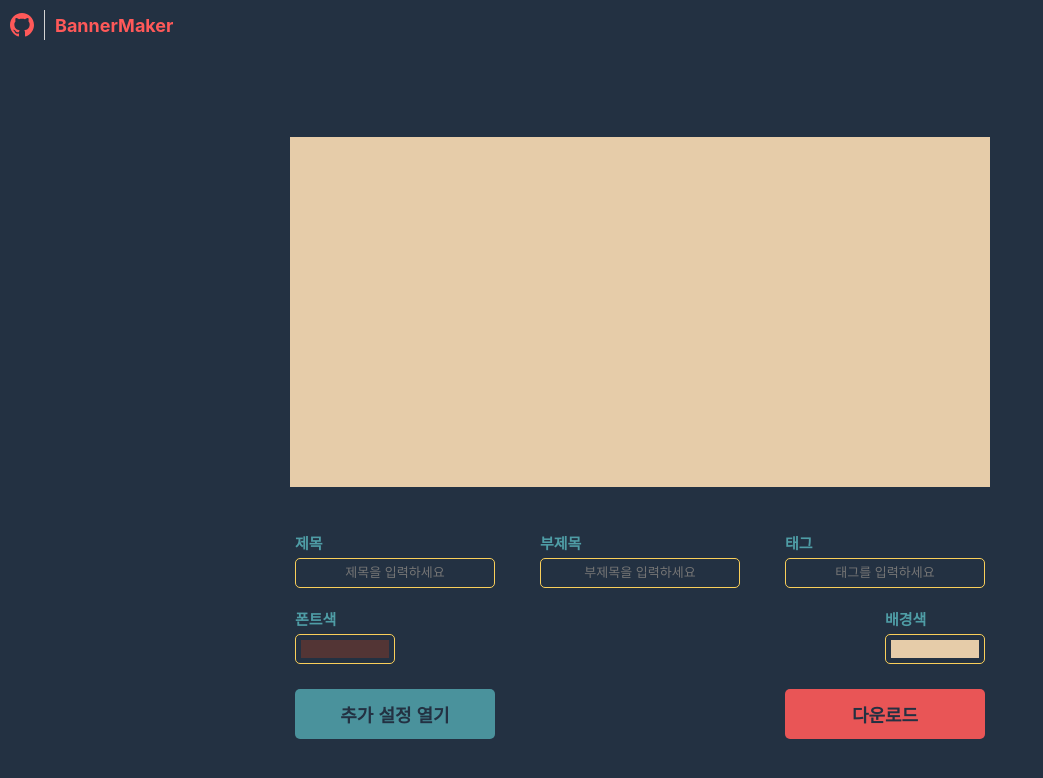
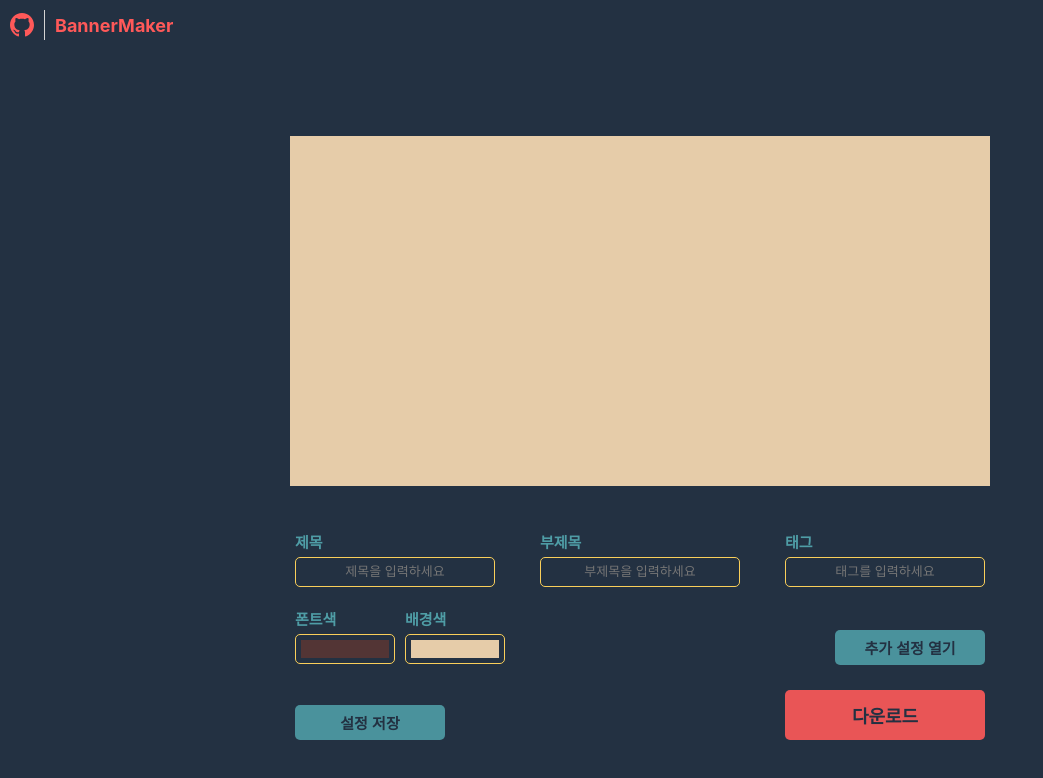
Before and after one commit to vagabondms/banner.github.io, a React (Create React App) app: page / in a window 1280 px wide. Shown: the top 778 px of the page, without its empty margins (0-1043 px from the left). Built offline with nearby package versions, Linux system fonts and the light colour scheme.

Commit message:
localStorage in progress

```diff
--- a/src/App.tsx
+++ b/src/App.tsx
@@ -1,4 +1,4 @@
-import React, { ReactElement, useRef, useState } from 'react';
+import React, { ReactElement, useRef } from 'react';
 
 import Button from '@atoms/Button';
 import { Layout } from '@atoms/Layout';
@@ -8,13 +8,13 @@ import Banner from '@molecules/Banner';
 import Header from '@molecules/Header';
 import BackgroundBox from '@organisms/BackgroundBox';
 import InputBox from '@organisms/InputBox';
-import SlidingMenu from '@organisms/SlidingMenu';
 import capture from 'html2canvas';
 
 const App = (): ReactElement => {
   const bannerRef = useRef<HTMLDivElement>(null);
-  const [visible, setVisible] = useState(false);
-  const { title } = useData();
+
+  const { title, subTitle, tag, width, height, font, fontColor, backgroundColor, titleFontSize, subTitleFontSize, tagFontSize } =
+    useData();
 
   const captureImage = async () => {
     if (bannerRef.current) {
@@ -28,12 +28,30 @@ const App = (): ReactElement => {
       }
     }
   };
+  const setDataInLocalStorage = () => {
+    localStorage.setItem(
+      'data',
+      JSON.stringify({
+        title,
+        subTitle,
+        tag,
+        width,
+        height,
+        font,
+        fontColor,
+        backgroundColor,
+        titleFontSize,
+        subTitleFontSize,
+        tagFontSize,
+      }),
+    );
+  };
 
   return (
     <>
       <Header />
       <Layout>
-        <Banner ref={bannerRef}></Banner>
+        <Banner ref={bannerRef} />
         <InputBox></InputBox>
         <BackgroundBox />
         <Wrapper wrapperType="button">
@@ -44,14 +62,8 @@ const App = (): ReactElement => {
               captureImage();
             }}
           ></Button>
-          <Button
-            text={`추가 설정 ${visible ? '닫기' : '열기'}`}
-            onClick={() => {
-              setVisible(!visible);
-            }}
-          ></Button>
+          <Button text="설정 저장" style={{ marginTop: 25 }} onClick={setDataInLocalStorage}></Button>
         </Wrapper>
-        <SlidingMenu visible={visible}></SlidingMenu>
       </Layout>
     </>
   );
--- a/src/components/atoms/Button.tsx
+++ b/src/components/atoms/Button.tsx
@@ -2,7 +2,7 @@ import React, { CSSProperties, ReactElement } from 'react';
 
 import { css } from '@emotion/react';
 import styled from '@emotion/styled';
-import { border, colors, fonts, sizing, spacing } from '@styles/css';
+import { border, colors, fonts, spacing } from '@styles/css';
 
 export interface IButtonProps {
   text: string;
@@ -18,23 +18,27 @@ const handleButtonType = ({ buttonType }: TStyledButtonProps) => {
     case 'point':
       return css`
         background-color: ${colors.red};
+        height: 50px;
+        width: 200px;
+        ${fonts.buttonSize}
       `;
     default:
       return css`
         background-color: ${colors.blue};
+        font-size: 15px;
+        width: 150px;
+        height: 35px;
       `;
   }
 };
 
 const StyledButton = styled.button<TStyledButtonProps>`
   ${border.defaultRadius}
-  ${sizing.large}
   ${spacing.defaultSpacing}
-  ${fonts.buttonSize}
+
   border: none;
   cursor: pointer;
   margin-top: 10px;
-  height: 50px;
   font-weight: bold;
   opacity: 0.9;
   color: ${colors.black};
--- a/src/components/atoms/Wrapper.tsx
+++ b/src/components/atoms/Wrapper.tsx
@@ -2,7 +2,7 @@ import React, { ReactElement, forwardRef } from 'react';
 
 import { css } from '@emotion/react';
 import styled from '@emotion/styled';
-import { justifying, spacing } from '@styles/css';
+import { justifying } from '@styles/css';
 
 type TWrapperType = 'box' | 'button' | 'sub' | 'banner' | 'label';
 
@@ -27,7 +27,6 @@ const handleWrapperType = ({ wrapperType }: TWrapperProps) => {
       `;
     case 'sub':
       return css`
-        flex-direction: column;
         ${justifying.centering}
       `;
     case 'banner':
--- a/src/components/molecules/Banner.tsx
+++ b/src/components/molecules/Banner.tsx
@@ -1,4 +1,4 @@
-import React, { forwardRef } from 'react';
+import React, { forwardRef, useEffect } from 'react';
 
 import BannerBackground from '@atoms/BannerBackground';
 import BannerText from '@atoms/BannerText';
--- a/src/components/organisms/BackgroundBox.tsx
+++ b/src/components/organisms/BackgroundBox.tsx
@@ -1,14 +1,23 @@
-import React, { ReactElement } from 'react';
+import React, { ReactElement, useState } from 'react';
 
+import Button from '@atoms/Button';
 import Wrapper from '@atoms/Wrapper';
 import { useData } from '@hooks/useData';
 import LabeledColorPicker from '@molecules/LabeledColorPicker';
+import SlidingMenu from '@organisms/SlidingMenu';
 
 const BackgroundBox = (): ReactElement => {
+  const [visible, setVisible] = useState(false);
   const { backgroundColor, onBackgroundColorChange, fontColor, onFontColorChange } = useData();
   return (
     <Wrapper wrapperType="box">
-      <LabeledColorPicker pickerPosition="top" color={fontColor} onChange={onFontColorChange} name="폰트색"></LabeledColorPicker>
+      <Wrapper wrapperType="sub">
+        <LabeledColorPicker
+          pickerPosition="top"
+          color={fontColor}
+          onChange={onFontColorChange}
+          name="폰트색"
+        ></LabeledColorPicker>
         <LabeledColorPicker
           name="배경색"
           pickerPosition="top"
@@ -16,6 +25,16 @@ const BackgroundBox = (): ReactElement => {
           onChange={onBackgroundColorChange}
         ></LabeledColorPicker>
       </Wrapper>
+
+      <Button
+        style={{ marginTop: 38 }}
+        text={`추가 설정 ${visible ? '닫기' : '열기'}`}
+        onClick={() => {
+          setVisible(!visible);
+        }}
+      ></Button>
+      <SlidingMenu visible={visible}></SlidingMenu>
+    </Wrapper>
   );
 };
 
--- a/src/hooks/useData.tsx
+++ b/src/hooks/useData.tsx
@@ -1,4 +1,4 @@
-import React, { useContext, createContext, ReactElement, ReactEventHandler, ChangeEvent } from 'react';
+import React, { useContext, createContext, useState, ReactElement, ReactEventHandler, ChangeEvent, useEffect } from 'react';
 import { ColorChangeHandler } from 'react-color';
 
 import useColor from './useColor';
```
Also changed, not shown: src/utils/localStorage.ts (added, +11 -0 lines). Lines whose indentation alone changed are shown as unchanged.
